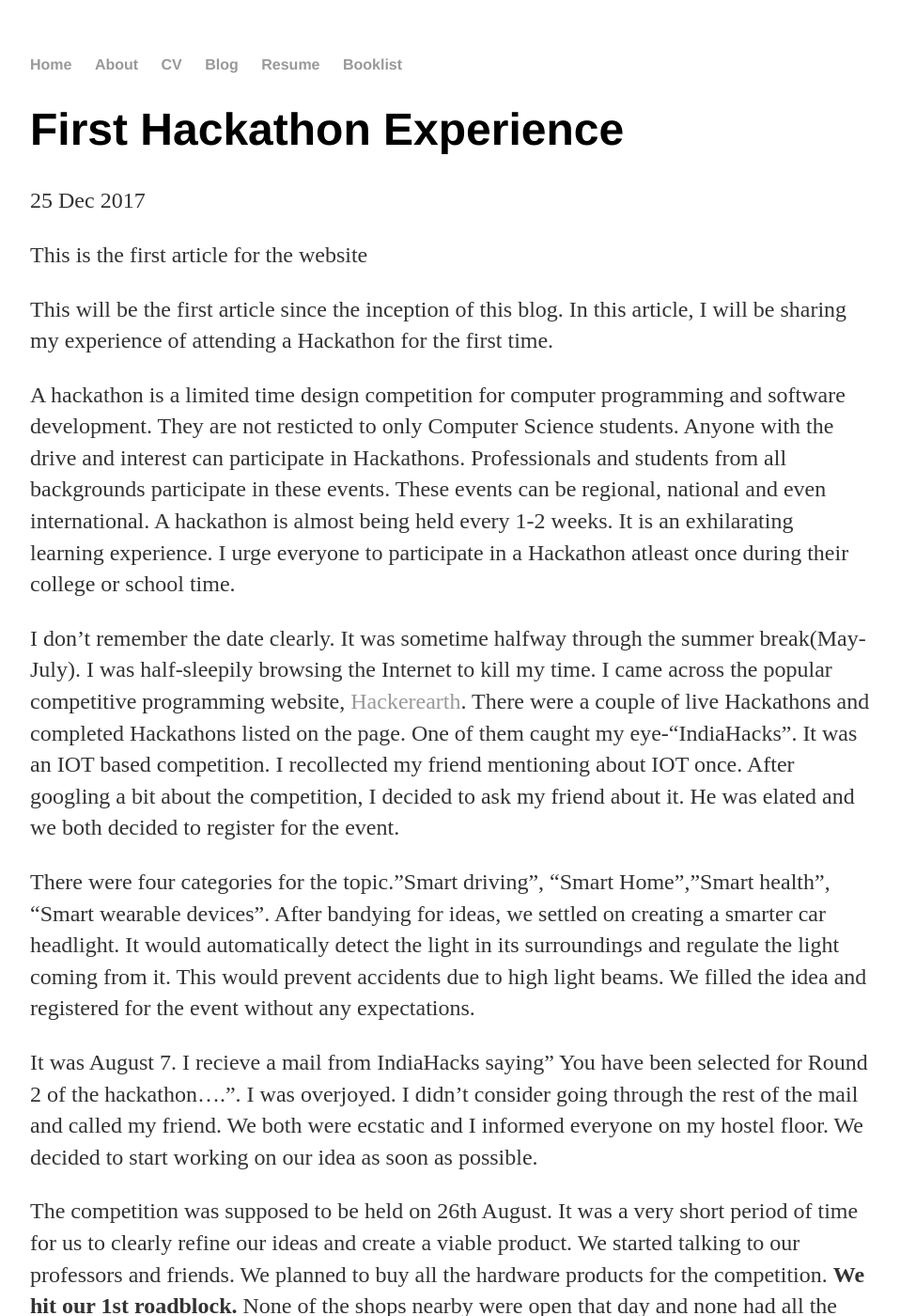
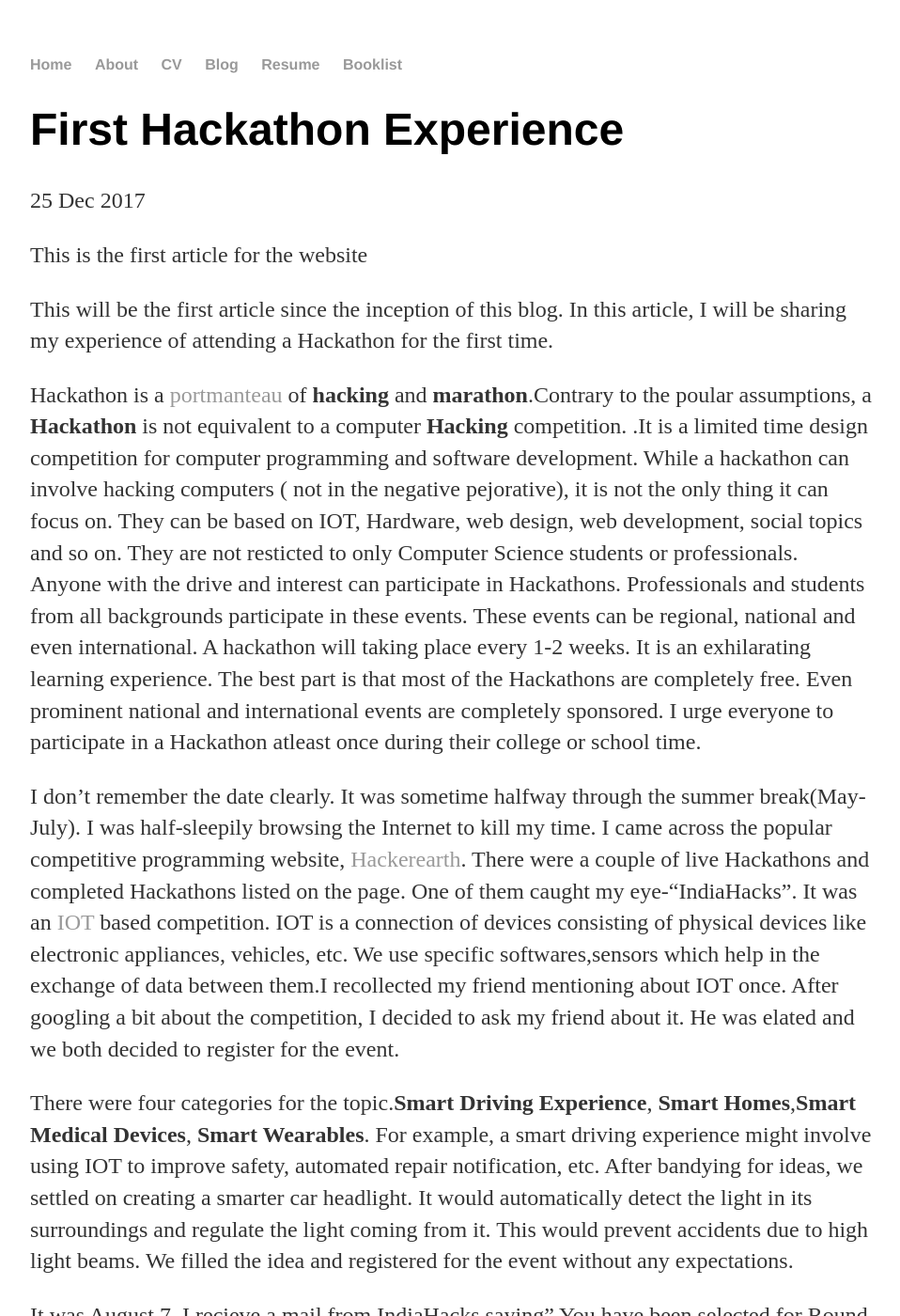
Before and after one commit to Anirudh257/Anirudh257.github.io, a Jekyll site: the page built from _posts/2017-12-25-First Hackathon experience.md, in a window 1280 px wide and 1400 px high. Shown: the whole window at 94% size, without its empty margins (160-1118 px from the left). Built offline with Jekyll 4.4.1, drawn with Linux system fonts in a browser that asks for light colours; some of the changed text lies outside the part shown.

Commit message:
Update 2017-12-25-First Hackathon experience.md
Imporve the blog

```diff
--- a/_posts/2017-12-25-First Hackathon experience.md
+++ b/_posts/2017-12-25-First Hackathon experience.md
@@ -7,16 +7,12 @@ This is the first article for the website
 
 This will be the first article since the inception of this blog. In this article, I will be sharing my experience of attending a Hackathon for the first time.
 
- A hackathon is a limited time design competition for computer programming and software development. They are not resticted
-to only Computer Science students. Anyone with the drive and interest can participate in Hackathons. Professionals and students
-from all backgrounds participate in these events. These events can be regional, national and even international. A hackathon is
-almost being held every 1-2 weeks. It is an exhilarating learning experience. I urge everyone to participate in a Hackathon atleast once during their college or school time.
+Hackathon is a <a href = "https://www.wikiwand.com/en/Portmanteau">portmanteau</a> of **hacking** and **marathon**.Contrary to the poular assumptions, a **Hackathon** is not equivalent to a computer **Hacking** competition. .It is a limited time design competition for computer programming and software development. While a hackathon can involve hacking computers ( not in the negative pejorative), it is not the only thing it can focus on. They can be based on IOT, Hardware, web design, web development, social topics and so on. They are not resticted to only Computer Science students or professionals. Anyone with the drive and interest can participate in Hackathons. Professionals and students from all backgrounds participate in these events. These events can be regional, national and even international. A hackathon will taking place every 1-2 weeks. It is an exhilarating learning experience. The best part is that most of the Hackathons are completely free. Even prominent national and international events are completely sponsored. I urge everyone to participate in a Hackathon atleast once during their college or school time.
 
 I don't remember the date clearly. It was sometime halfway through the summer break(May-July). I was half-sleepily browsing
-the Internet to kill my time. I came across the popular competitive programming website, <a href = "https://www.hackerearth.com/">Hackerearth</a>. There were a couple of live Hackathons and completed Hackathons listed on the page. One of them caught my eye-"IndiaHacks". It was an IOT based competition. I recollected my friend mentioning about IOT once. After googling a bit about the competition, I decided to ask my friend about it. He was elated and we both decided to register for the event.
+the Internet to kill my time. I came across the popular competitive programming website, <a href = "https://www.hackerearth.com/">Hackerearth</a>. There were a couple of live Hackathons and completed Hackathons listed on the page. One of them caught my eye-"IndiaHacks". It was an <a href = "https://www.wikiwand.com/en/Internet_of_things">IOT</a> based competition. IOT is a connection of devices consisting of physical devices like electronic appliances, vehicles, etc. We use specific softwares,sensors which help in the exchange of data between them.I recollected my friend mentioning about IOT once.  After googling a bit about the competition, I decided to ask my friend about it. He was elated and we both decided to register for the event.
 
-There were four categories for the topic."Smart driving", "Smart Home","Smart health", "Smart wearable devices". After bandying
-for ideas, we settled on creating a smarter car headlight. It would automatically detect the light in its surroundings and regulate the light coming from it. This would prevent accidents due to high light beams. We filled the idea and registered for the event without any expectations.
+There were four categories for the topic.**Smart Driving Experience**, **Smart Homes**,**Smart Medical Devices**, **Smart Wearables**. For example, a smart driving experience might involve using IOT to improve safety, automated repair notification, etc. After bandying for ideas, we settled on creating a smarter car headlight. It would automatically detect the light in its surroundings and regulate the light coming from it. This would prevent accidents due to high light beams. We filled the idea and registered for the event without any expectations.
 
 It was August 7. I recieve a mail from IndiaHacks saying" You have been selected for Round 2 of the hackathon....". I was
 overjoyed. I didn't consider going through the rest of the mail and called my friend. We both were ecstatic and I informed everyone on my hostel floor. We decided to start working on our idea as soon as possible.
@@ -32,7 +28,7 @@ My partner was going to work on the hardware part. He had to use LED sensor and
 
 The fated day had arrived.(Actually the night before it) Both of us were anxious and excited. We were going through ambivalent feelings of excitement and fear. I was unable to sleep at night.(Which proved to be costly in the coming time, <i>very costly</i>.). In this flury of emotions, I also felt the infamous <b>Inferiority Complex</b>. I thought " Who were we? Who was I? Why am I going to this competition where I will be the dumbest person in the room? These thoughts prevented me from having a good sleep that night.
 
-Thankfully,we had a very different experience. The competition was held in Nasscom,Noida. It was a wonderfully built office. We met people of all ages and from all walks of life. We were able to meet executives working in influential companies like IBM, Royal Bank of Scotland, Honeywell and many more. They were extremely humble and offered their help to the competitors. The food was delectable and the amenities were well-provided. We were going to have a continuous supply of Red Bulls, coffee, tea,snacks,etc.
+Thankfully,we had a very different experience. The competition was held in Nasscom,Noida. It was a wonderfully built office. We met people of all ages and from all walks of life. We were able to meet executives working in influential companies like IBM, Royal Bank of Scotland, Honeywell and many more. Along with meeting some excellent people, we met people who were far-exceeding in our expectations. I met Mtech graduates who knew the knick and knack of every emerging software in the industry. We met people of our age who were well-versed with every software programming language.  They were extremely humble and offered their help to the competitors. The food was delectable and the amenities were well-provided. We were going to have a continuous supply of Red Bulls, coffee, tea,snacks,etc.
 
 It was supposed to be a 1-day hackathon. Within 1 day, we had to create a MVP(Minimum Viable Product). The product may not include all the features that we had promised but it should be working fine. Also, since a huge amount of investments had to be put in our products, we would have to find ways to make it scalable and profitable.
 
@@ -46,6 +42,21 @@ Reaching the shop turned out to be a big headache. I wasn't prepared for what wa
 
 After bringing all the stuff back, we started working on our project quickly. It was already very late. Both of us woke up all night to complete the project. Reminiscing about it, I remembered the exertion, the uncomfortable sleep on beanbags and the constant barrage of problems hindering our progress.
 
-Inspite of not winning the Hackathon, both of us were able to learn a lot of things and enjoy ourselves. We met amazing competitors, extremely smart judges, entrepreneurs, and many more people. We understood the real lessons of leadership, keeping calm under enormous levels of stress, persistence, pragmatism, proper planning, etc. An important lesson that I learnt was similar to the one echoed by Dr Randy Pausch in his famous speech, <a href = "https://www.youtube.com/watch?v=ji5_MqicxSo">The Last Lecture</a> <i> It is a must watch</i> Always plan for the worst scenario.
 
-Thanks for reading this lengthy write-up. I may have made a lot of mistakes and I wil be thankful if you can point them out.
+Throughout this event, few people helped us wholeheartedly without which we could have given up easily. Our neighbours helped us in improving our plan, gave us feedback, shared their equipments when our equipment had stopped working suddenly. Our judges were kind enough to suggest ideas to make our project more scalable and profitable. Inspite of not winning the Hackathon, both of us were able to learn a lot of things and enjoy ourselves. We met amazing competitors, extremely smart judges, entrepreneurs, and many more people. We understood the real lessons of leadership, keeping calm under enormous levels of stress, persistence, pragmatism, proper planning, etc. An important lesson that I learnt was similar to the one echoed by Dr Randy Pausch in his famous speech, <a href = "https://www.youtube.com/watch?v=ji5_MqicxSo">The Last Lecture</a> <i> It is a must watch</i> Always plan as if things are going to fail.
+
+Thanks for reading this lengthy write-up. I may have made a lot of mistakes and I will be extremely thankful if you can point them out.
+
+
+**References:**
+
+1. <a href = "https://www.cleverism.com/guide-to-hackathon/"></a>
+
+2. <a href = "https://www.wikiwand.com/en/Hackathon"></a>
+
+3. <a href = "https://www.hackerearth.com/sprints/internet-of-things-indiahacks-2017/"></a>
+
+4. <a href = "https://www.wikiwand.com/en/Internet_of_things"></a>
+
+
+Also, thanks to my friends for their suggestions to improve my blogpost
```
